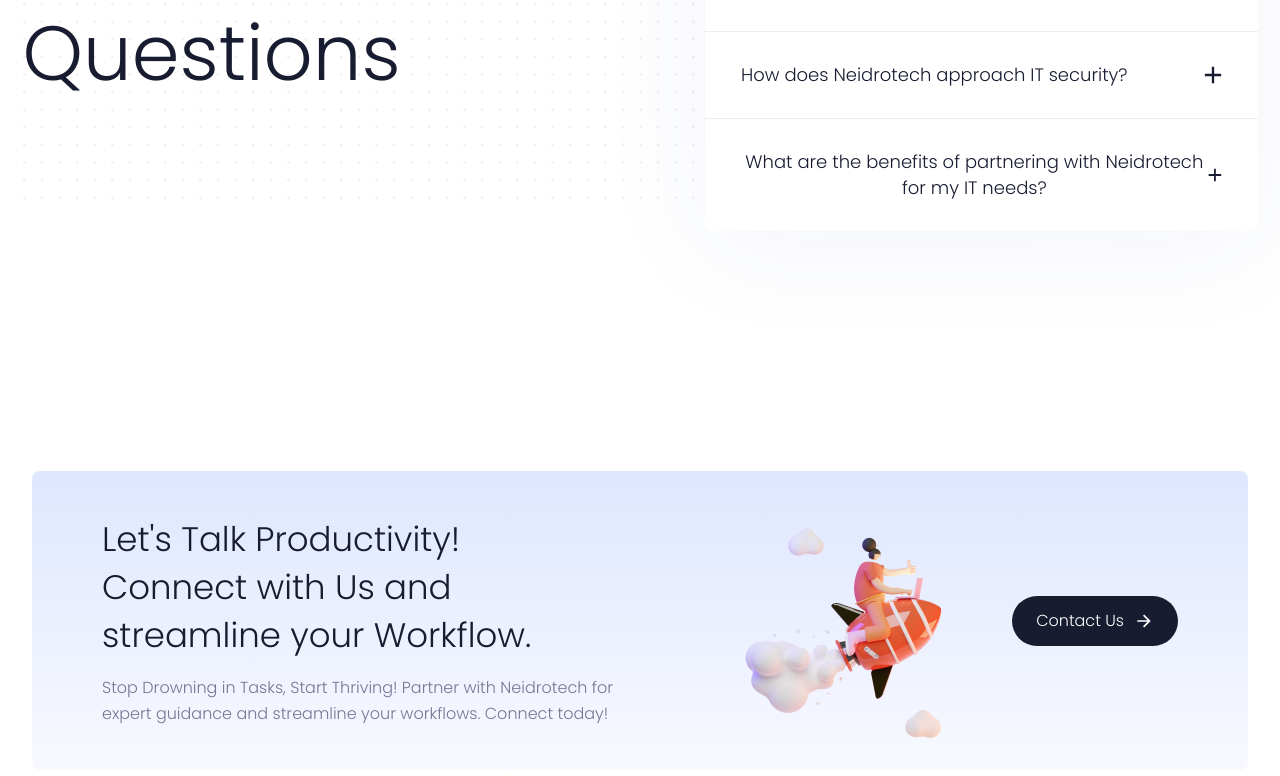
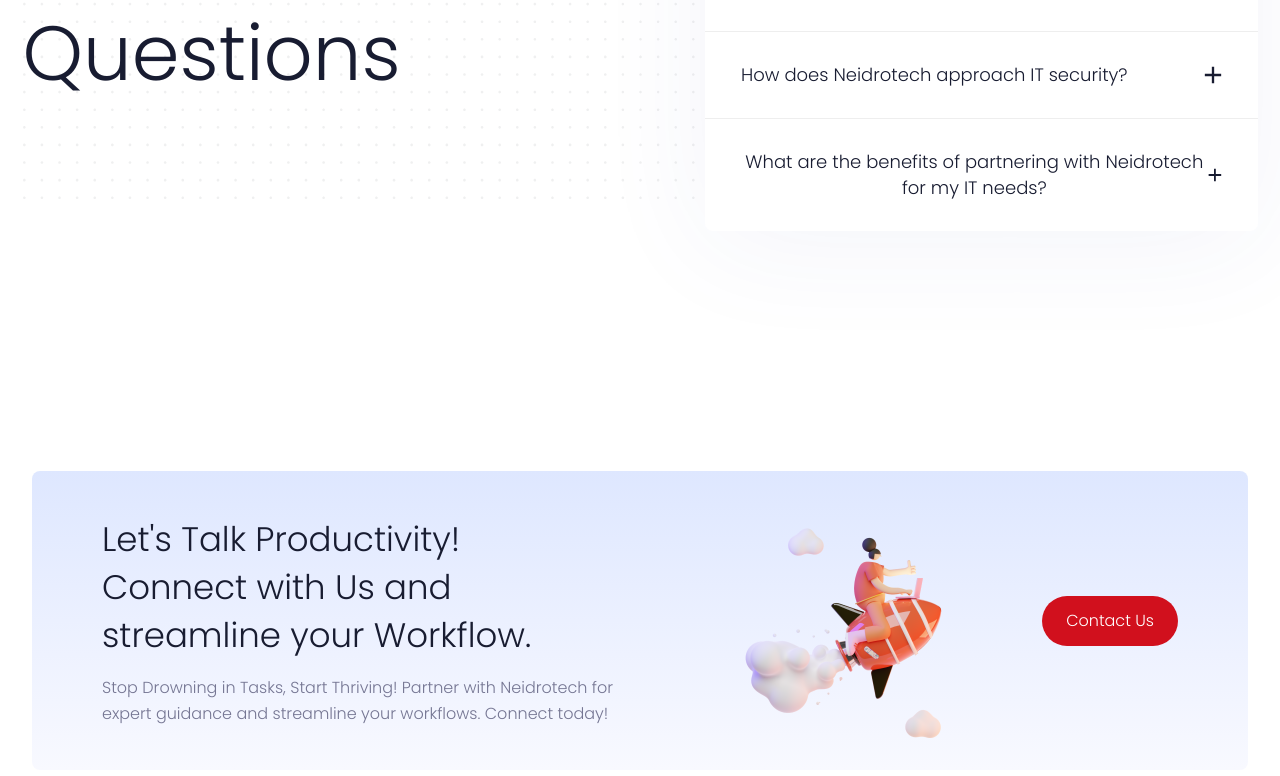
Before and after one commit to leandrology/neidrotech-main, a Next.js app: page / in a window 1280 px wide. Shown: the part 4362-5138 px from the top of the page. Built offline with nearby package versions, Linux system fonts and the light colour scheme.

Commit message:
Updated CTA color

```diff
--- a/components/CTA/index.tsx
+++ b/components/CTA/index.tsx
@@ -62,24 +62,10 @@
                   className="hidden xl:block"
                 />
                 <a
-                  href="signup.html"
-                  className="inline-flex items-center gap-2.5 rounded-full bg-black px-6 py-3 font-medium text-white hover:opacity-90 dark:bg-white dark:text-black"
+                  href="/contact"
+                  className="inline-flex items-center gap-2.5 rounded-full bg-red px-6 py-3 font-medium text-white hover:opacity-90 dark:bg-red dark:text-white"
                 >
                   Contact Us
-                  <Image
-                    width={20}
-                    height={20}
-                    src="/images/icon/icon-arrow-dark.svg"
-                    alt="Arrow"
-                    className="dark:hidden"
-                  />
-                  <Image
-                    width={20}
-                    height={20}
-                    src="/images/icon/icon-arrow-light.svg"
-                    alt="Arrow"
-                    className="hidden dark:block"
-                  />
                 </a>
               </div>
             </motion.div>
```
